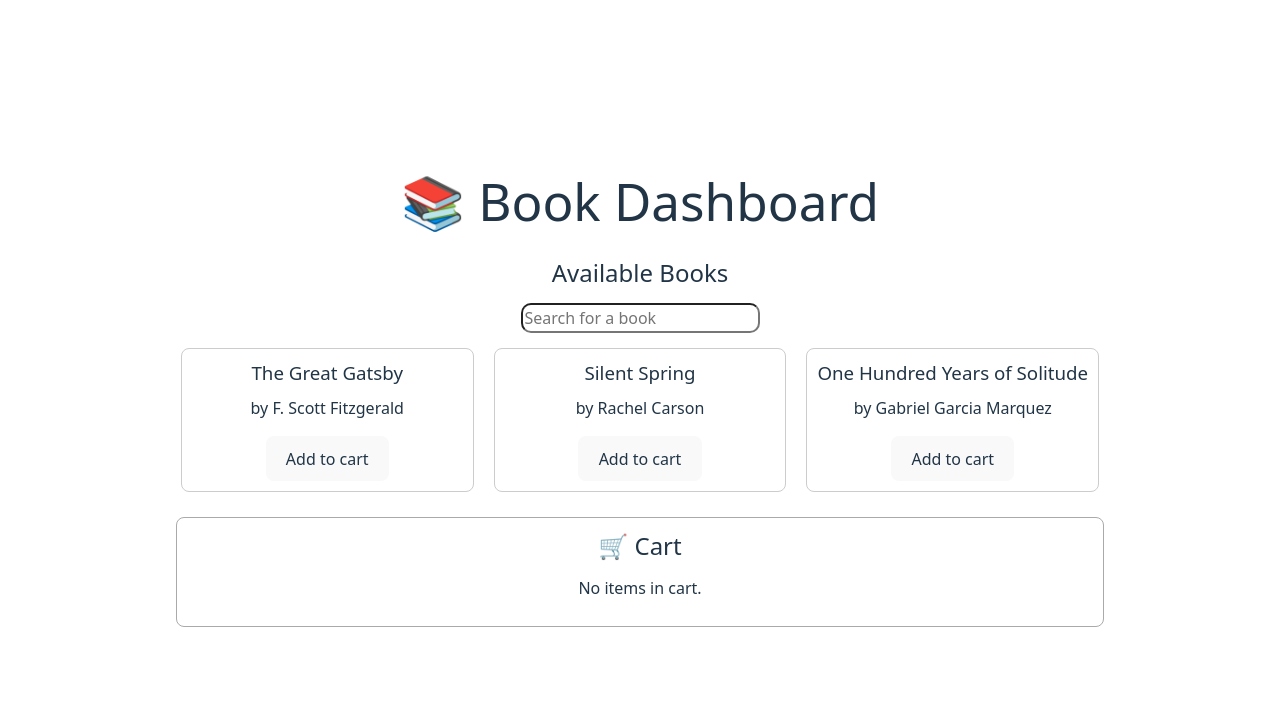
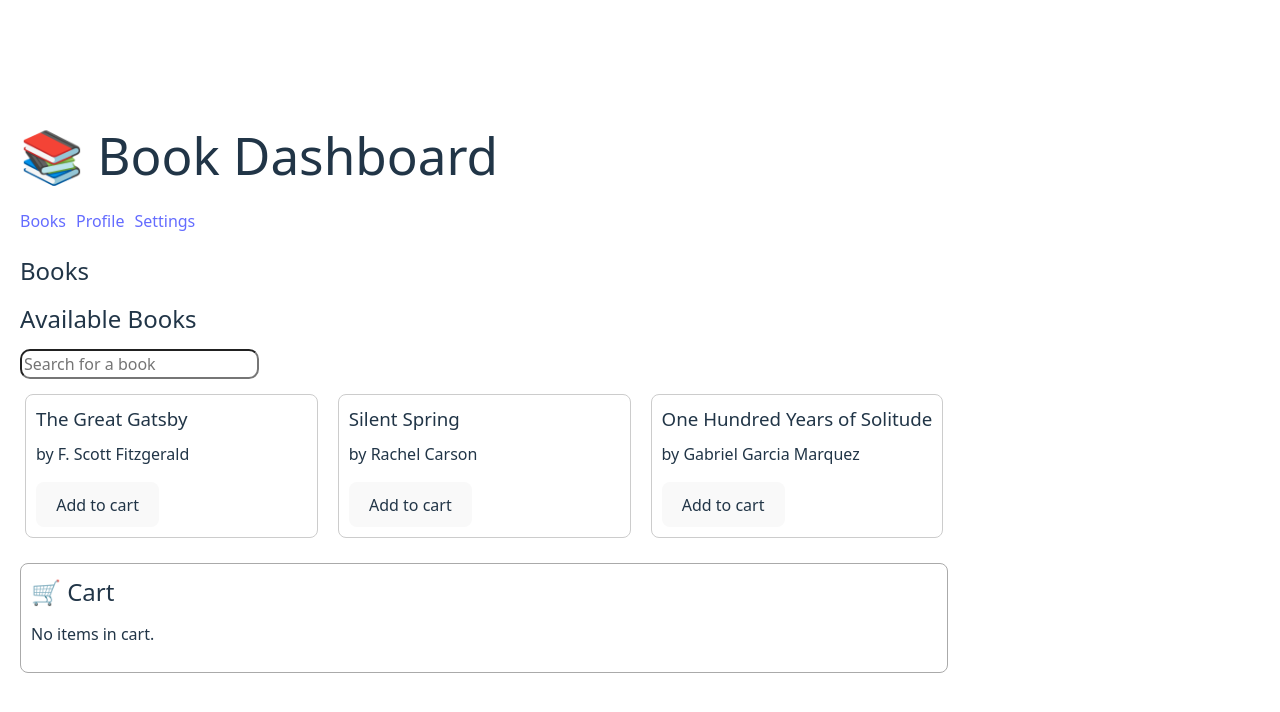
Before and after one commit to alinghinea98/books-in-react, a React (Vite) app: page / in a window 1280 px wide. Shown: the top 712 px of the page. Built offline with nearby package versions, Linux system fonts and the light colour scheme.

Commit message:
+router +change structure to pages

```diff
--- a/package.json
+++ b/package.json
@@ -13,7 +13,8 @@
     "@ant-design/icons": "^6.0.2",
     "antd": "^5.27.4",
     "react": "^19.1.1",
-    "react-dom": "^19.1.1"
+    "react-dom": "^19.1.1",
+    "react-router-dom": "^7.9.1"
   },
   "devDependencies": {
     "@eslint/js": "^9.35.0",
--- a/src/App.tsx
+++ b/src/App.tsx
@@ -1,39 +1,27 @@
-import React, { useState } from 'react'
-import './App.css'
-import BookList from './components/book/BookList.tsx';
-import type { Book } from './types/Book.ts';
-import Cart from './components/cart/Cart.tsx';
-// import CheckoutDialog from './components/modals/CheckoutDialog.tsx';
-import AntCheckoutDialog from './components/modals/AntCheckoutDialog.tsx';
+import { Routes, Route, Link } from "react-router-dom";
+import BooksPage from "./pages/BooksPage.tsx";
+import ProfilePage from "./pages/ProfilePage.tsx";
+import SettingsPage from "./pages/SettingsPage.tsx";
+import React from "react";
 
 function App() {
-  const [cart, setCart] = useState<Book[]>([]);
-  const [isCheckoutOpen, setCheckoutOpen] = useState(false);
-
-  const handleAddToCart = (book: Book) => {
-    setCart((prevCart) => [...prevCart, book]);
-  };
-  const handleRemoveBook = (book: Book) => {
-    setCart((prevCart) => prevCart.filter((b) => b.id !== book.id));
-  }
-  const handleCheckoutConfirm = (data: { name: string; address: string }) => {
-    // simulate API call
-    setTimeout(() => {
-      alert(`Order placed by ${data.name}!\nBooks: ${cart.map(b => b.title).join(", ")}\nShipping to: ${data.address}`);
-      setCart([]);
-      setCheckoutOpen(false);
-    }, 1000);
-  };
-
   return (
     <div style={{ padding: "20px" }}>
       <h1>📚 Book Dashboard</h1>
-      <BookList onAddToCart={handleAddToCart} />
-      <Cart items={cart} onRemoveBook={handleRemoveBook} onCheckout={() => setCheckoutOpen(true)} />
-      {/* <CheckoutDialog onConfirm={handleCheckoutConfirm} onClose={() => setCheckoutOpen(false)} isOpen={isCheckoutOpen}/> */}
-      <AntCheckoutDialog onConfirm={handleCheckoutConfirm} onClose={() => setCheckoutOpen(false)} isOpen={isCheckoutOpen} />
+
+      <nav style={{ marginBottom: "20px" }}>
+        <Link to="/" style={{ marginRight: "10px" }}>Books</Link>
+        <Link to="/profile" style={{ marginRight: "10px" }}>Profile</Link>
+        <Link to="/settings">Settings</Link>
+      </nav>
+
+      <Routes>
+        <Route path="/" element={<BooksPage />} />
+        <Route path="/profile" element={<ProfilePage />} />
+        <Route path="/settings" element={<SettingsPage />} />
+      </Routes>
     </div>
   );
 }
 
-export default App
+export default App;
--- a/src/components/modals/AntCheckoutDialog.tsx
+++ b/src/components/modals/AntCheckoutDialog.tsx
@@ -1,5 +1,5 @@
 import { Modal, Form, Input } from "antd";
-import React from "react";
+import React, { useState } from "react";
 
 interface CheckoutDialogProps {
   isOpen: boolean;
@@ -9,6 +9,7 @@ interface CheckoutDialogProps {
 
 function CheckoutDialog({ isOpen, onClose, onConfirm }: CheckoutDialogProps) {
   const [form] = Form.useForm();
+  const [isValid, setIsValid] = useState(false);
 
   const handleOk = async () => {
     try {
@@ -25,6 +26,12 @@ function CheckoutDialog({ isOpen, onClose, onConfirm }: CheckoutDialogProps) {
     form.resetFields();
   }
 
+  const handleValuesChange = () => {
+    const hasErrors = form.getFieldsError().some(({ errors }) => errors.length > 0);
+    const allTouched = form.isFieldsTouched(true);
+    setIsValid(allTouched && !hasErrors);
+  };
+
   return (
     <Modal
       title="Checkout"
@@ -34,13 +41,9 @@ function CheckoutDialog({ isOpen, onClose, onConfirm }: CheckoutDialogProps) {
       okText="Confirm"
       cancelText="Cancel"
       closable
-      okButtonProps={{
-        disabled:
-        !form.isFieldsTouched(true) ||
-        form.getFieldsError().some(({ errors }) => errors.length > 0),
-      }}
+      okButtonProps={{ disabled: !isValid }}
     >
-      <Form form={form} layout="vertical">
+      <Form form={form} layout="vertical" onValuesChange={handleValuesChange}>
         <Form.Item
           label="Name"
           name="name"
--- a/src/main.tsx
+++ b/src/main.tsx
@@ -3,9 +3,13 @@ import { createRoot } from 'react-dom/client'
 import './index.css'
 import App from './App.tsx'
 import "antd/dist/reset.css"
+import React from 'react';
+import { BrowserRouter } from 'react-router-dom';
 
 createRoot(document.getElementById('root')!).render(
   <StrictMode>
-    <App />
+    <BrowserRouter>
+      <App />
+    </BrowserRouter>
   </StrictMode>,
 )
--- /dev/null
+++ b/src/pages/BooksPage.tsx
@@ -0,0 +1,46 @@
+import { useState } from "react";
+import BookList from "../components/book/BookList.tsx";
+import Cart from "../components/cart/Cart.tsx";
+import AntCheckoutDialog from "../components/modals/AntCheckoutDialog.tsx";
+import type { Book } from "../types/Book.ts";
+import React from "react";
+
+function BooksPage() {
+  const [cart, setCart] = useState<Book[]>([]);
+  const [isCheckoutOpen, setCheckoutOpen] = useState(false);
+
+  const handleAddToCart = (book: Book) => setCart((prev) => [...prev, book]);
+  const handleRemoveBook = (book: Book) =>
+    setCart((prev) => prev.filter((b) => b.id !== book.id));
+
+  const handleCheckoutConfirm = (data: { name: string; address: string }) => {
+    setTimeout(() => {
+      alert(
+        `Order placed by ${data.name}!\nBooks: ${cart
+          .map((b) => b.title)
+          .join(", ")}\nShipping to: ${data.address}`
+      );
+      setCart([]);
+      setCheckoutOpen(false);
+    }, 1000);
+  };
+
+  return (
+    <div>
+      <h2>Books</h2>
+      <BookList onAddToCart={handleAddToCart} />
+      <Cart
+        items={cart}
+        onRemoveBook={handleRemoveBook}
+        onCheckout={() => setCheckoutOpen(true)}
+      />
+      <AntCheckoutDialog
+        isOpen={isCheckoutOpen}
+        onClose={() => setCheckoutOpen(false)}
+        onConfirm={handleCheckoutConfirm}
+      />
+    </div>
+  );
+}
+
+export default BooksPage;
--- /dev/null
+++ b/src/pages/ProfilePage.tsx
@@ -0,0 +1,13 @@
+import React from "react";
+
+function ProfilePage() {
+    return (
+      <div>
+        <h2>Profile</h2>
+        <p>Name: John Doe</p>
+        <p>Email: john@example.com</p>
+      </div>
+    );
+  }
+
+  export default ProfilePage;
--- /dev/null
+++ b/src/pages/SettingsPage.tsx
@@ -0,0 +1,12 @@
+import React from "react";
+
+function SettingsPage() {
+    return (
+      <div>
+        <h2>Settings</h2>
+        <p>Here you can configure your preferences.</p>
+      </div>
+    );
+  }
+
+  export default SettingsPage;
```
